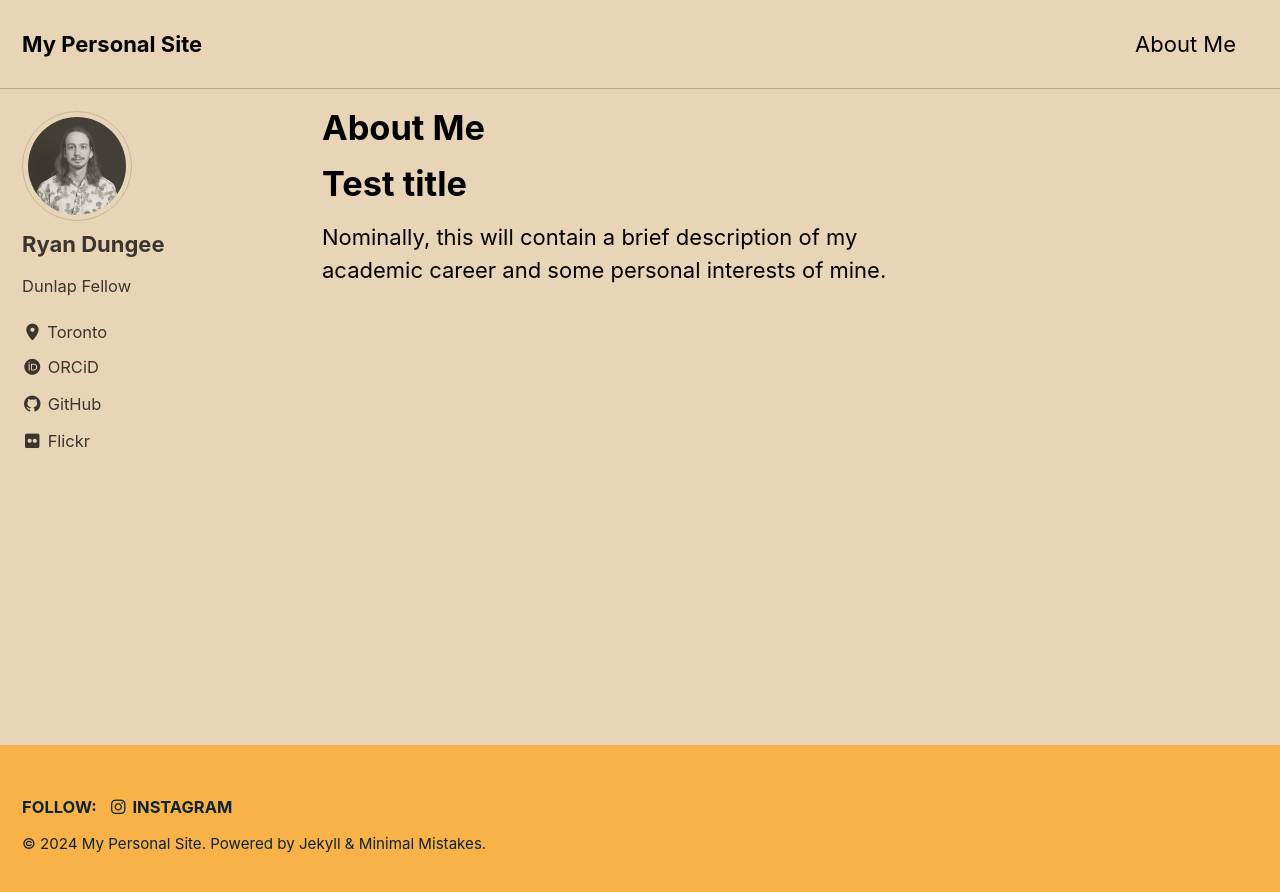
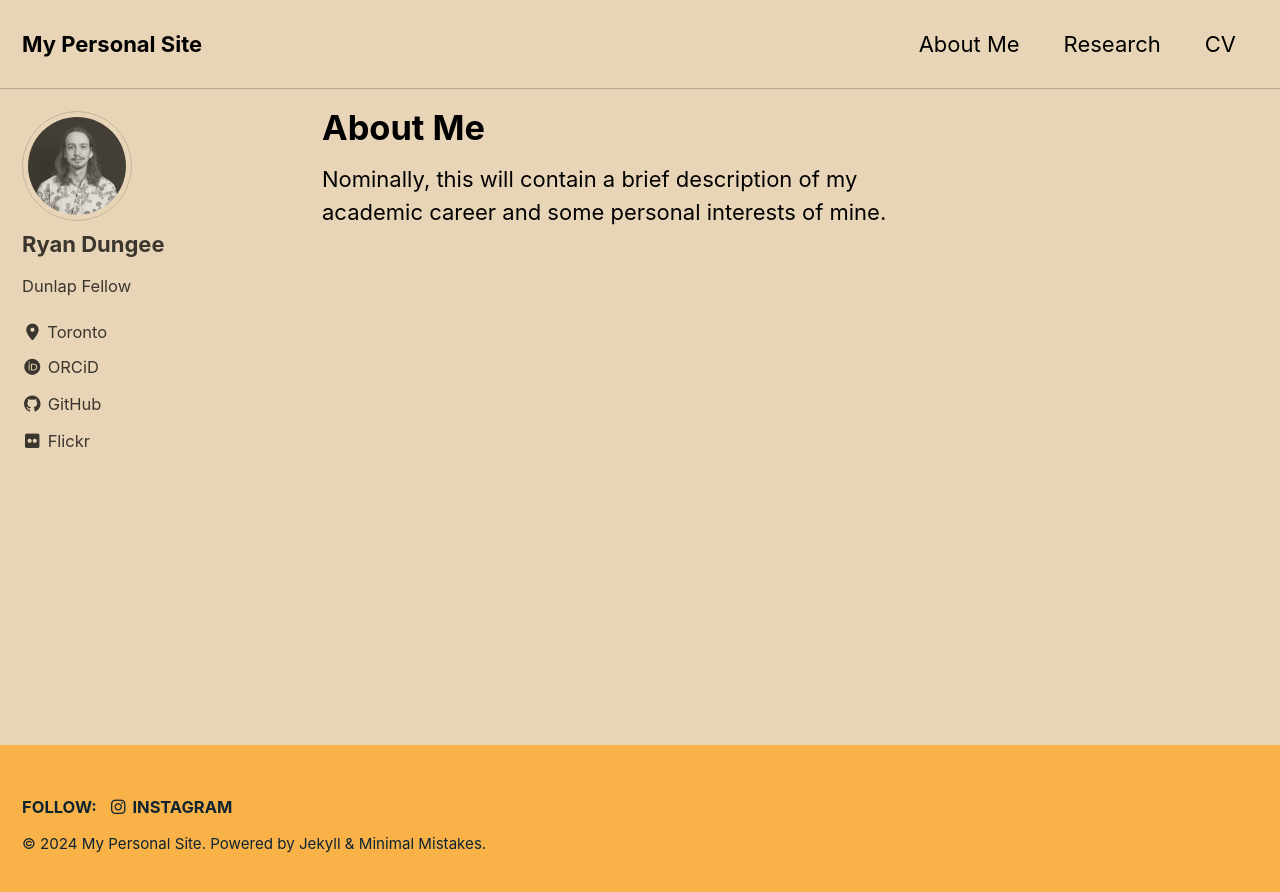
Before and after one commit to rdungee/rdungee.github.io, a Jekyll site: the page built from _pages/about.md, in a window 1280 px wide. Shown: the top 892 px of the page. Built offline with Jekyll 4.4.1, drawn with Linux system fonts in a browser that asks for light colours; cached includes are drawn as plain includes.

Commit message:
adding pages and CV maybe

```diff
--- a/_data/navigation.yml
+++ b/_data/navigation.yml
@@ -2,6 +2,10 @@
 main:
   - title: "About Me"
     url: /about/
+  - title: "Research"
+    url: /research/
+  - title: "CV"
+    url: https://rdungee.github.io/cv/rdungee_CV.pdf
   # - title: "Sample Posts"
   #   url: /year-archive/
   # - title: "Sample Collections"
--- a/_pages/about.md
+++ b/_pages/about.md
@@ -2,10 +2,7 @@
 permalink: /about/
 title: "About Me"
 author_profile: true
-excerpt: "Who am I? What do I work on?"
 layout: single
 ---
 
-# Test title
-
 Nominally, this will contain a brief description of my academic career and some personal interests of mine.
```
Also changed, not shown: _pages/research.md (added, +8 -0 lines), 1 other file.
